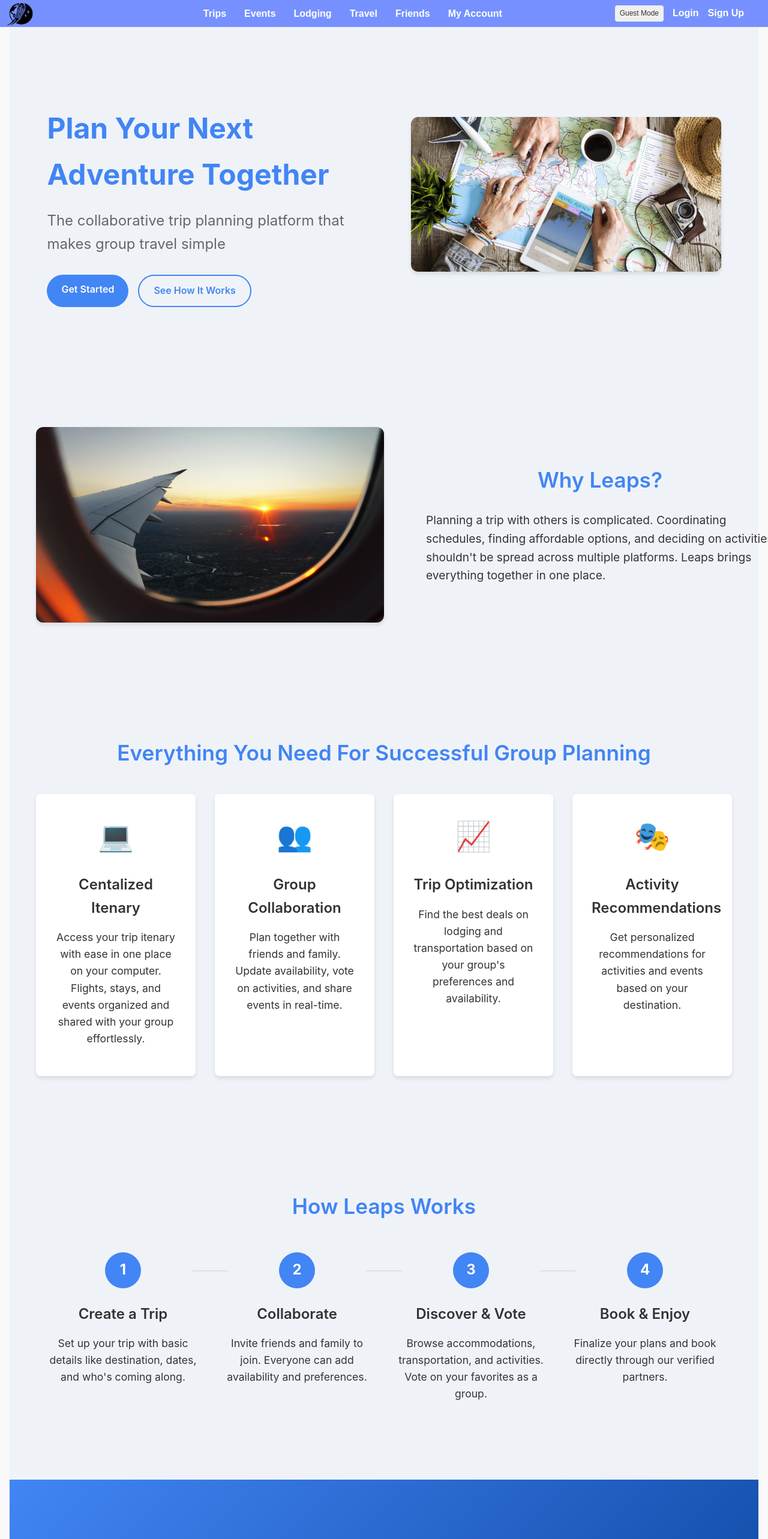
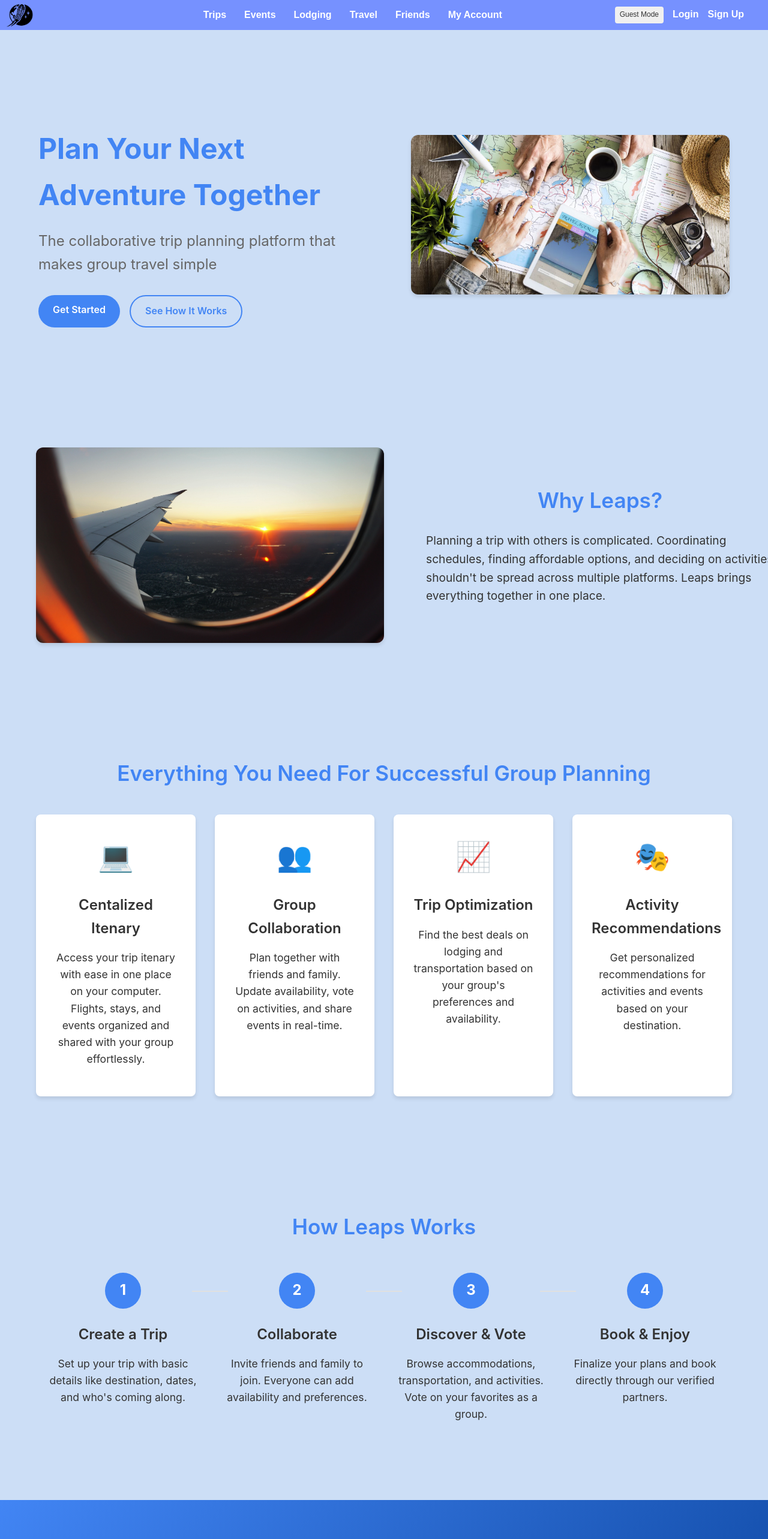
Before and after one commit to krishmajumdar12/Leaps, a React (Create React App) app in the folder CS307Leaps-main/client/: page /home in a window 1280 px wide. Shown: the top 2566 px of the page at 60% size. Built offline with nearby package versions, Linux system fonts and the light colour scheme.

Commit message:
UI fixes

```diff
--- a/CS307Leaps-main/client/src/App.js
+++ b/CS307Leaps-main/client/src/App.js
@@ -64,7 +64,7 @@
     >
       <Router>
         <Navbar />
-        <div style={{ padding: "1rem" }}>
+        <div /*style={{ padding: "1rem" }}*/>
           <Routes>
             <Route path="/" element={<Navigate to="/home" />} />
             <Route path="/login" element={<Login setAuth={setAuth} setTheme={setTheme} />} />
--- a/CS307Leaps-main/client/src/components/Navbar.css
+++ b/CS307Leaps-main/client/src/components/Navbar.css
@@ -9,7 +9,7 @@
     position: fixed !important;
     top: 0;
     width: 100%;
-    height: 45px !important;
+    height: 50px !important;
     z-index: 1000 !important;
     box-sizing: border-box !important;
 }
--- a/CS307Leaps-main/client/src/components/SearchResults.js
+++ b/CS307Leaps-main/client/src/components/SearchResults.js
@@ -10,7 +10,7 @@
   const renderItem = (item, type) => {
     if (type === 'events') {
       const date = new Date(item.start_time).toLocaleDateString();
-      const price = item.price || 'Price unavailable';
+      const price = item.price;
 
       return (
         <>
--- a/CS307Leaps-main/client/src/pages/Travel.js
+++ b/CS307Leaps-main/client/src/pages/Travel.js
@@ -284,8 +284,16 @@
 
     const formatDateTime = (dateTimeStr) => {
         const date = new Date(dateTimeStr);
-        return date.toLocaleString();
+        return date.toLocaleString(undefined, {
+            year: 'numeric',
+            month: 'short',
+            day: 'numeric',
+            hour: 'numeric',
+            minute: '2-digit',
+            hour12: true
+        });
     };
+
 
     const filteredTravelOptions = travelOptions.filter(travel => {
         const matchesDeparture = departureFilter
--- a/CS307Leaps-main/client/src/styles/HomePage.css
+++ b/CS307Leaps-main/client/src/styles/HomePage.css
@@ -108,8 +108,8 @@
   }
 
   .home-page .hero {
-    background-color: #eff3f8;
-    /*background-color: #e3e8ef;*/
+    /*background-color: #eff3f8;*/
+    background-color: #ccdef6;
     /*background-color: #020d1c;*/
     display: flex;
     align-items: center;
@@ -163,7 +163,7 @@
   }
 
   .home-page .problem {
-    background-color: #eff3f8;
+    background-color: #ccdef6;
     /*background-color: #020d1c;*/
     padding: 80px 0;
   }
@@ -240,7 +240,7 @@
   }
 
   .home-page .features {
-    background-color: #eff3f8;
+    background-color: #ccdef6;
     /*background-color: #020d1c;*/
     text-align: center;
   }
@@ -278,7 +278,7 @@
 
   .home-page .how-it-works {
     text-align: center;
-    background-color: #eff3f8;
+    background-color: #ccdef6;
     /*background-color: #020d1c;*/
   }
 
--- a/CS307Leaps-main/client/src/styles/Lodgings.css
+++ b/CS307Leaps-main/client/src/styles/Lodgings.css
@@ -3,7 +3,8 @@
   max-width: 1200px;
   margin: 0 auto;
   padding: 20px;
-  font-family: Arial, sans-serif;
+  padding-top: 25px;
+  font-family: 'Inter', -apple-system, BlinkMacSystemFont, 'Segoe UI', Roboto, Oxygen, Ubuntu, Cantarell, 'Open Sans', 'Helvetica Neue', sans-serif;
 }
 
 .lodgings-page h1 {
--- a/CS307Leaps-main/client/src/styles/Travel.css
+++ b/CS307Leaps-main/client/src/styles/Travel.css
@@ -3,7 +3,8 @@
   max-width: 1200px;
   margin: 0 auto;
   padding: 20px;
-  font-family: Arial, sans-serif;
+  padding-top: 25px;
+  font-family: 'Inter', -apple-system, BlinkMacSystemFont, 'Segoe UI', Roboto, Oxygen, Ubuntu, Cantarell, 'Open Sans', 'Helvetica Neue', sans-serif;
 }
 
 .travel-page h1 {
--- a/CS307Leaps-main/client/src/styles/TripDetails.css
+++ b/CS307Leaps-main/client/src/styles/TripDetails.css
@@ -8,6 +8,7 @@
   line-height: 1.6;
   margin: 0;
   padding: 0;
+  padding-top: 50px;
 }
 
 /* Main container */
```
Also changed, not shown: 1 other file (tests, documents, lock files or other folders).
